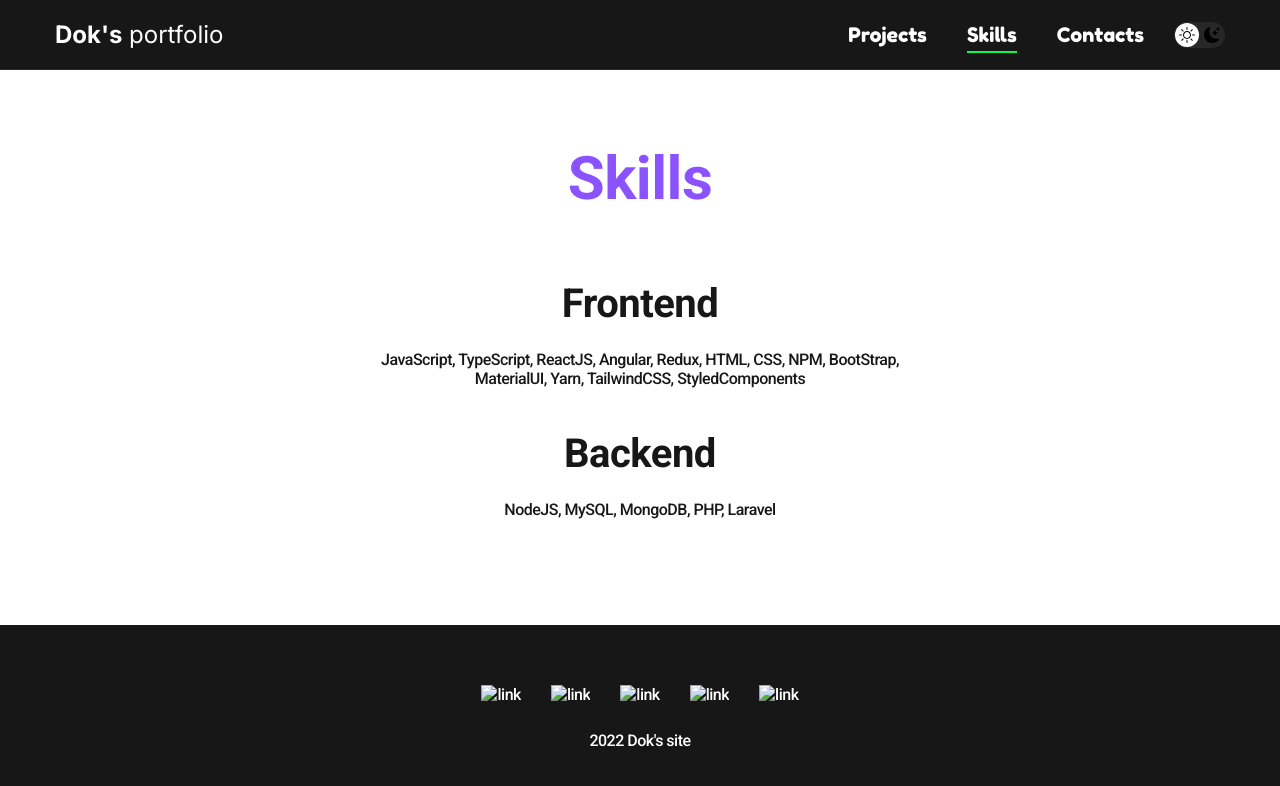
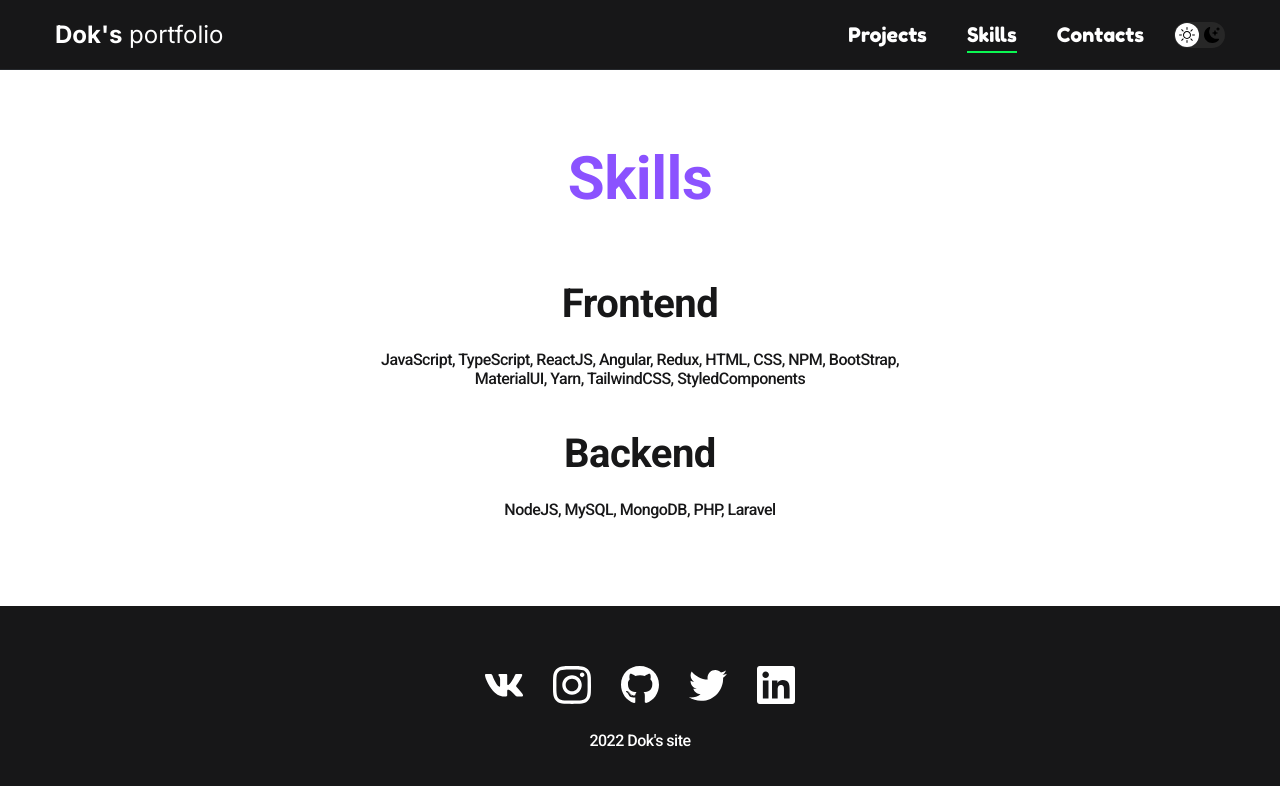
Before and after one commit to D0K-ich/Portfolio, a plain HTML site: page pages/skills.html in a window 1280 px wide. Drawn offline with Linux system fonts and the light colour scheme; the site is published under a folder, as on GitHub Pages, so addresses that start at the root find nothing.

Commit message:
Update skills.html

```diff
--- a/pages/skills.html
+++ b/pages/skills.html
@@ -57,11 +57,11 @@
             <div class="footer-wrapper">
                 <ul class="social">
                     <li class="social-item">
-                        <a href="https://vk.com/dok_ich"><img src="/img/icons/vk.svg" alt="link"></a>
-                        <a href="#"><img src="/img/icons/instagram.svg" alt="link"></a>
-                        <a href="https://github.com/D0K-ich"><img src="/img/icons/gitHub.svg" alt="link"></a>
-                        <a href="#"><img src="/img/icons/twitter.svg" alt="link"></a>
-                        <a href="#"><img src="/img/icons/linkedIn.svg" alt="link"></a>
+                        <a href="https://vk.com/dok_ich"><img src="../img/icons/vk.svg" alt="link"></a>
+                        <a href="#"><img src="../img/icons/instagram.svg" alt="link"></a>
+                        <a href="https://github.com/D0K-ich"><img src="../img/icons/gitHub.svg" alt="link"></a>
+                        <a href="#"><img src="../img/icons/twitter.svg" alt="link"></a>
+                        <a href="#"><img src="../img/icons/linkedIn.svg" alt="link"></a>
                     </li>
                 </ul>
                 <div class="copyright">
```
